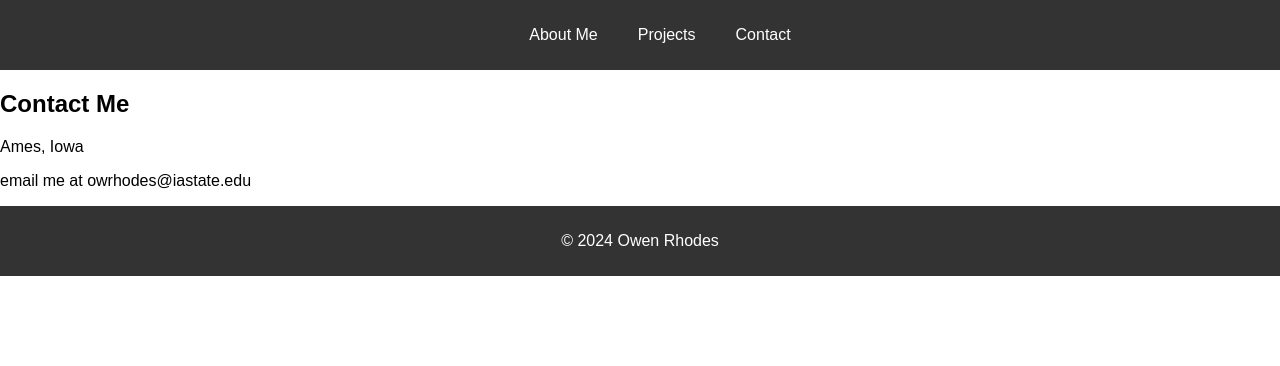
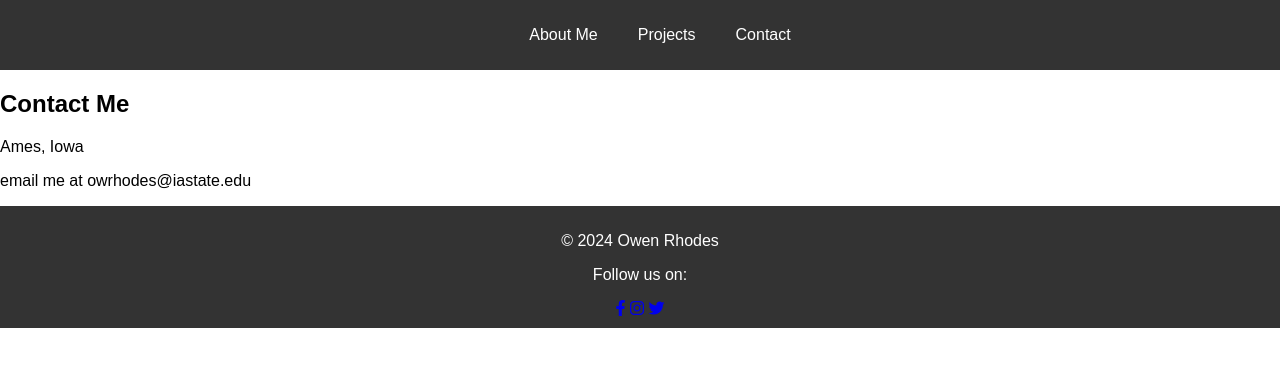
Before and after one commit to owrhodes/personal, a plain HTML site: page contact.html in a window 1280 px wide. Drawn offline with Linux system fonts and the light colour scheme.

Commit message:
contact.html

```diff
--- a/contact.html
+++ b/contact.html
@@ -11,6 +11,7 @@
         </nav>
     </header>
     <link rel="stylesheet" href="./style.css">
+    <link rel="stylesheet" href="https://cdnjs.cloudflare.com/ajax/libs/font-awesome/6.0.0-beta3/css/all.min.css">
     <meta charset="UTF-8">
     <meta name="viewport" content="width=device-width, initial-scale=1.0">
     <title>Activity04 Portfolio and Github Web Pages</title>
@@ -23,6 +24,9 @@
         </div>
 </body>
 <footer>
-    <p>&copy; 2024 Owen Rhodes</p>
+    <p>&copy; 2024 Owen Rhodes</p><p>Follow us on:</p>
+    <a href="https://www.facebook.com" target="_blank"><i class="fab fa-facebook-f"></i></a>
+    <a href="https://www.instagram.com" target="_blank"><i class="fab fa-instagram"></i></a>
+    <a href="https://www.twitter.com" target="_blank"><i class="fab fa-twitter"></i></a>
 </footer>
 </html>
```
